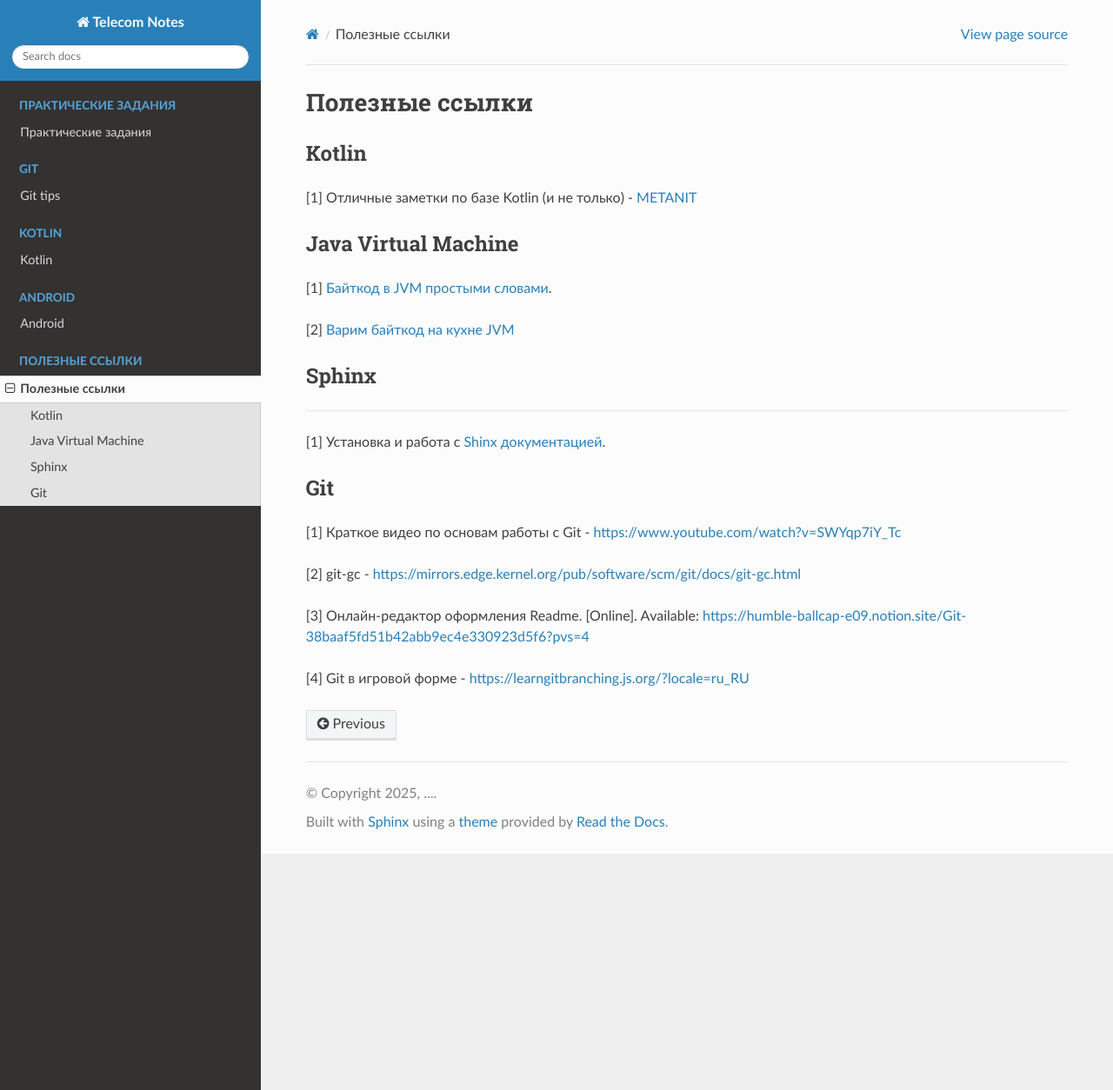
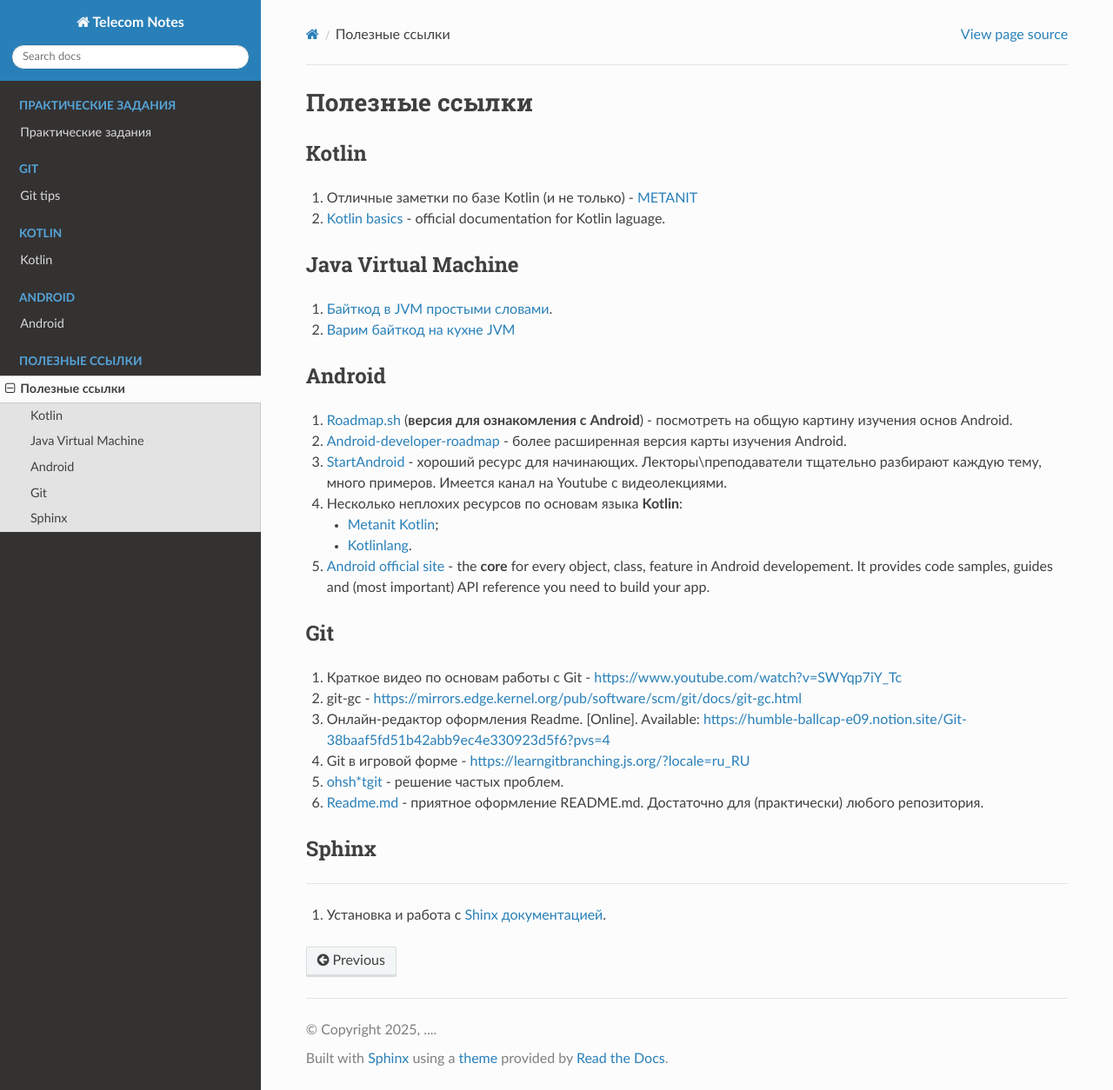
Before and after one commit to TelecomDep/notes, a Sphinx documentation site: the page built from docs/source/References/usefull_links.md, in a window 1280 px wide and 1254 px high. Shown: the whole window at 87% size. Built offline with Sphinx 7.4.7 and the Read the Docs theme 3.1.0, drawn with Linux system fonts in a browser that asks for light colours.

Commit message:
homework update

```diff
--- a/docs/source/References/usefull_links.md
+++ b/docs/source/References/usefull_links.md
@@ -3,26 +3,46 @@
 
 ## Kotlin
 
-[1] Отличные заметки по базе Kotlin (и не только) - [METANIT](https://metanit.com/kotlin/tutorial/)
+1. Отличные заметки по базе Kotlin (и не только) - [METANIT](https://metanit.com/kotlin/tutorial/)
+2. [Kotlin basics](https://kotlinlang.org/docs/getting-started.html) - official documentation  for Kotlin laguage.
 
 ## Java Virtual Machine
 
-[1] [Байткод в JVM простыми словами](https://habr.com/ru/companies/domclick/articles/500646/).
+1. [Байткод в JVM простыми словами](https://habr.com/ru/companies/domclick/articles/500646/).
 
-[2] [Варим байткод на кухне JVM](https://habr.com/ru/companies/domclick/articles/500646/)
+2. [Варим байткод на кухне JVM](https://habr.com/ru/companies/domclick/articles/500646/)
+
+
+## Android
+
+1. [Roadmap.sh](https://roadmap.sh/android) (**версия для ознакомления с Android**) - посмотреть на общую картину изучения основ Android.
+
+2. [Android-developer-roadmap](https://github.com/skydoves/android-developer-roadmap) - более расширенная версия карты изучения Android.
+
+3. [StartAndroid](https://startandroid.ru/ru/) - хороший ресурс для начинающих. Лекторы\преподаватели тщательно разбирают каждую тему, много примеров. Имеется канал на Youtube с видеолекциями.
+
+4. Несколько неплохих ресурсов по основам языка **Kotlin**:
+    - [Metanit Kotlin](https://metanit.com/kotlin/tutorial/);
+    - [Kotlinlang](https://kotlinlang.ru/).
+
+5. [Android official site](https://developer.android.com/develop) - the **core** for every object, class, feature in Android developement. It provides  code samples, guides and (most important) API reference you need to build your app.
+
+
+## Git
+
+1. Краткое видео по основам работы с Git - [https://www.youtube.com/watch?v=SWYqp7iY_Tc](https://www.youtube.com/watch?v=SWYqp7iY_Tc)
+
+1. git-gc - [https://mirrors.edge.kernel.org/pub/software/scm/git/docs/git-gc.html](https://mirrors.edge.kernel.org/pub/software/scm/git/docs/git-gc.html)
+
+1. Онлайн-редактор оформления Readme. [Online]. Available: [https://humble-ballcap-e09.notion.site/Git-38baaf5fd51b42abb9ec4e330923d5f6?pvs=4](https://www.notion.so/Git-38baaf5fd51b42abb9ec4e330923d5f6?pvs=21)
+
+1. Git в игровой форме - [https://learngitbranching.js.org/?locale=ru_RU](https://learngitbranching.js.org/?locale=ru_RU)
+
+1. [ohsh*tgit](https://ohshitgit.com/) - решение частых проблем.
+
+1. [Readme.md](https://dillinger.io/) - приятное оформление README.md. Достаточно для (практически) любого репозитория.
 
 ## Sphinx
 ------------------
 
-[1] Установка и работа с [Shinx документацией](https://www.sphinx-doc.org/en/master/tutorial/deploying.html#id5).
-
-
-## Git
-
-[1] Краткое видео по основам работы с Git - [https://www.youtube.com/watch?v=SWYqp7iY_Tc](https://www.youtube.com/watch?v=SWYqp7iY_Tc)
-
-[2] git-gc - [https://mirrors.edge.kernel.org/pub/software/scm/git/docs/git-gc.html](https://mirrors.edge.kernel.org/pub/software/scm/git/docs/git-gc.html)
-
-[3] Онлайн-редактор оформления Readme. [Online]. Available: [https://humble-ballcap-e09.notion.site/Git-38baaf5fd51b42abb9ec4e330923d5f6?pvs=4](https://www.notion.so/Git-38baaf5fd51b42abb9ec4e330923d5f6?pvs=21)
-
-[4] Git в игровой форме - [https://learngitbranching.js.org/?locale=ru_RU](https://learngitbranching.js.org/?locale=ru_RU)
+1. Установка и работа с [Shinx документацией](https://www.sphinx-doc.org/en/master/tutorial/deploying.html#id5).
```
Also changed, not shown: docs/source/Android/sockets/06_sockets_zmq.md (+0 -1 lines), docs/source/HomeWork/home_work.md (+18 -3 lines), 1 other file.
